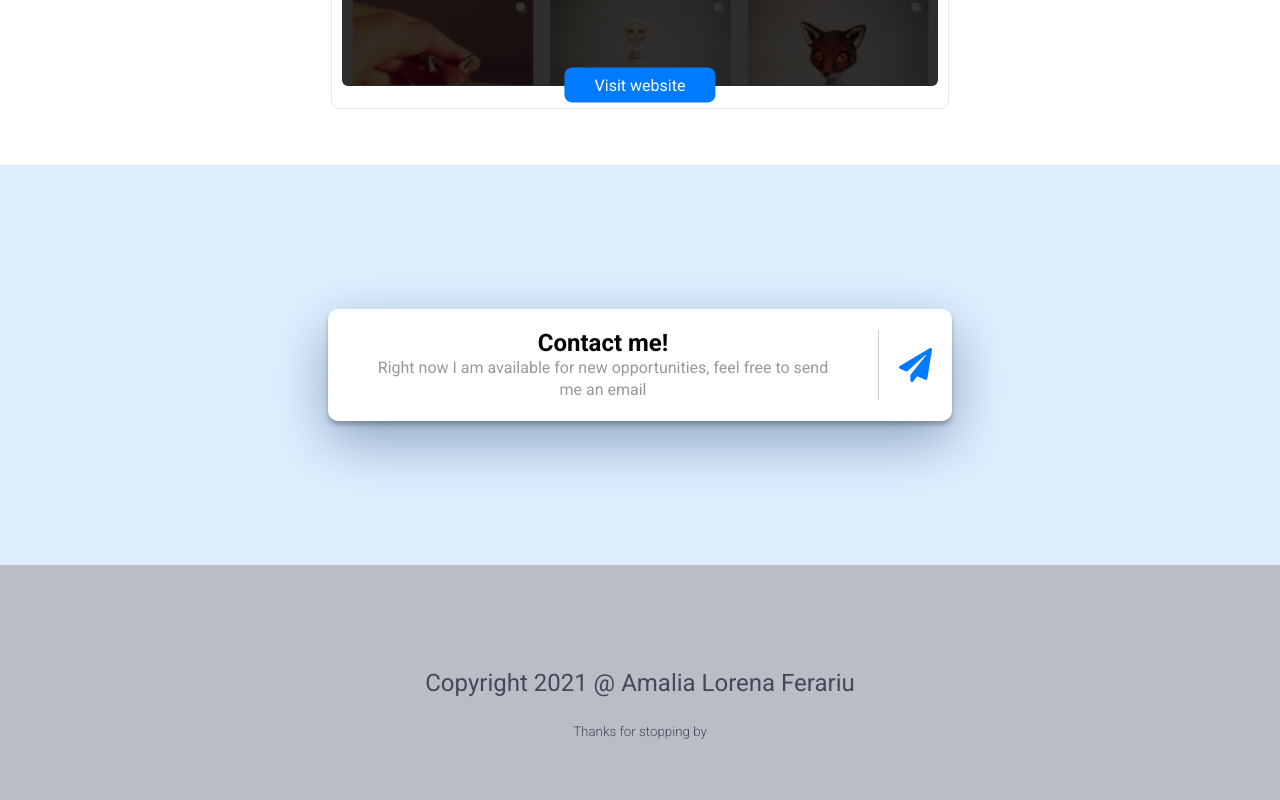
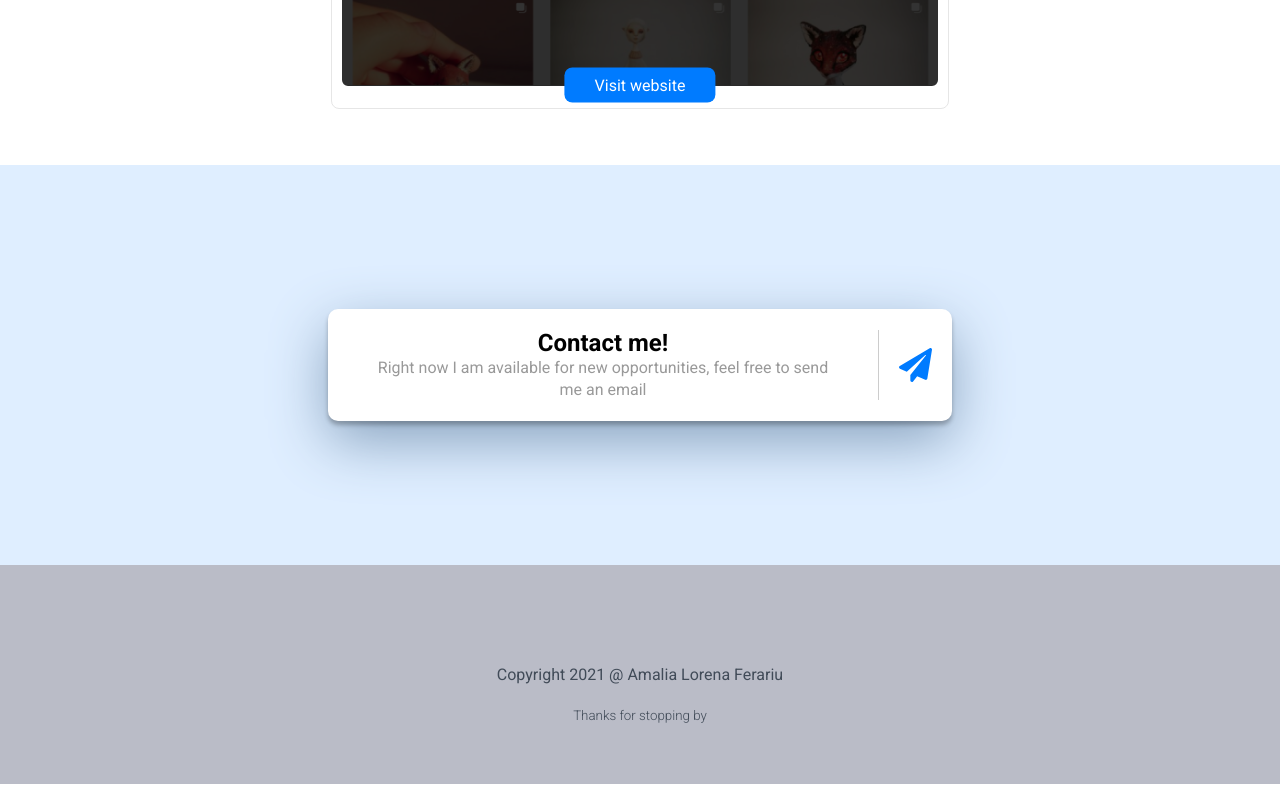
Before and after one commit to amalialorena/amalia_portfolio, a Next.js app: page / in a window 1280 px wide. Shown: the part 3392-4192 px from the top of the page. Built offline with nearby package versions, Linux system fonts and the light colour scheme.

Commit message:
improve footer styling

```diff
--- a/styles/footer.scss
+++ b/styles/footer.scss
@@ -59,12 +59,10 @@ footer {
 
     .copyright-container {
       padding: 80px 0 60px;
+
       p {
-        font-size: 17px;
+        font-size: 16px;
         line-height: 28px;
-        @media (min-width: 768px) {
-          font-size: 24px;
-        }
       }
 
       small {
```
